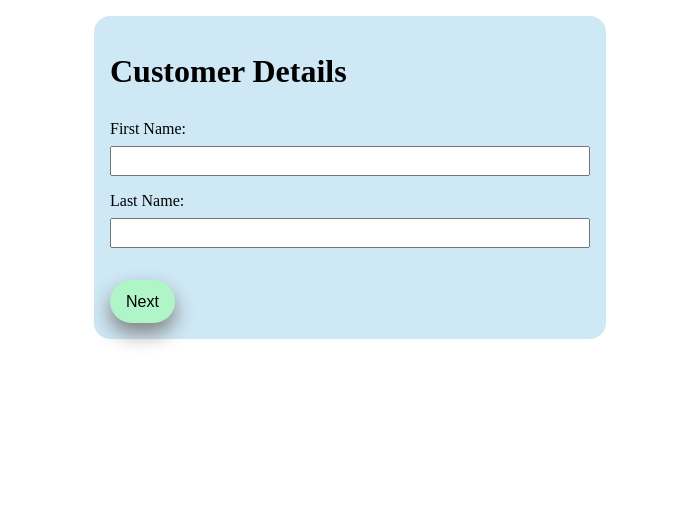
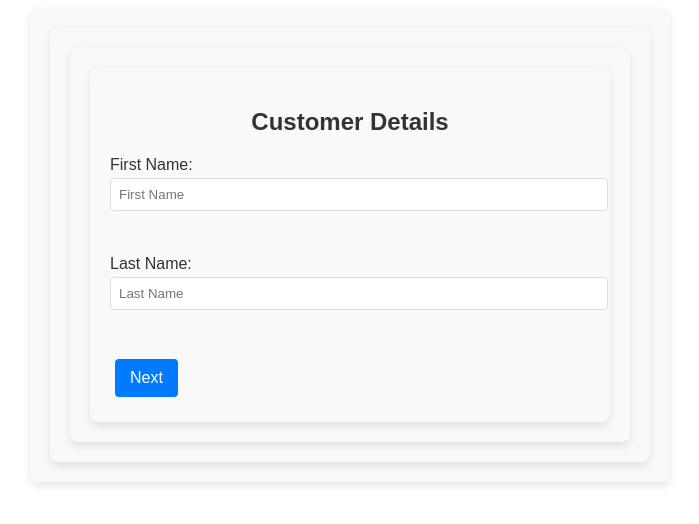
Before and after one commit to acciojob/multi-step-form-FarazAhmad2, a React app: page / in a window 1280 px wide. Shown: the top 524 px of the page, without its empty margins (290-989 px from the left). Built offline with nearby package versions, Linux system fonts and the light colour scheme.

Commit message:
ninth commit

```diff
--- a/src/components/App.js
+++ b/src/components/App.js
@@ -1,47 +1,50 @@
-import React, { useState, useEffect } from "react";
-import "./../styles/App.css";
-import Step from "./Step";
+// SGN
+import React, { useState } from 'react';
+import '../styles/App.css'; // Ensure the correct path
+import Step from './Step';
 
 const App = () => {
-  const [step, setStep] = useState(1); // Starts at step 1
+  const [currentStep, setCurrentStep] = useState(1);
   const [formData, setFormData] = useState({
-    first_name: "",
-    last_name: "",
-    model: "",
-    car_price: "",
-    card_info: "",
-    expiry_date: "",
-  }); // Initializes form data
+    first_name: '',
+    last_name: '',
+    model: '',
+    car_price: '',
+    card_info: '',
+    expiry_date: ''
+  });
 
-  function nextStep() {
-    setStep(step + 1);
-  }
+  const handleNext = () => {
+    setCurrentStep((prevStep) => prevStep + 1);
+  };
 
-  function prevStep() {
-    setStep(step - 1);
-  }
+  const handlePrev = () => {
+    setCurrentStep((prevStep) => prevStep - 1);
+  };
+
+  const handleSubmit = () => {
+    console.log('Submitted:', formData);
+  };
 
   const handleChange = (e) => {
-    const { name, value } = e.target;
-    const newData = { ...formData };
-    newData[name] = value;
-    setFormData(newData);
+    const { id, value } = e.target;
+    setFormData({
+      ...formData,
+      [id]: value
+    });
   };
-
-  const handleSubmit = (e) => {
-    e.preventDefault();
-    console.log('Form submitted:', formData);
-  };
-
-  useEffect(() => {
-    console.log('Current step:', step);
-  }, [step]);
 
   return (
     <div>
-      <form id={`step${step}`} onSubmit={step === 3 ? handleSubmit : (e) => e.preventDefault()}>
-        <Step step={step} handleChange={handleChange} formData={formData} nextStep={nextStep} prevStep={prevStep} />
-      </form>
+      {/* Do not remove the main div */}
+      <Step
+        currentStep={currentStep}
+        formData={formData}
+        handleChange={handleChange}
+        onNext={handleNext}
+        onPrev={handlePrev}
+        onSubmit={handleSubmit}
+      />
     </div>
   );
 };
--- a/src/components/Step.js
+++ b/src/components/Step.js
@@ -1,50 +1,139 @@
-import React from "react";
+// SGN
+import React, { useState } from 'react';
 
-const Step = ({ step, handleChange, formData, nextStep, prevStep }) => {
-  if (step === 1) {
-    return (
-      <div className="customer container">
-        <h1>Customer Details</h1>
-        <label htmlFor="first_name">First Name:</label>
-        <input onChange={handleChange} id="first_name" name="first_name" value={formData.first_name} />
-        <label htmlFor="last_name">Last Name:</label>
-        <input onChange={handleChange} id="last_name" name="last_name" value={formData.last_name} />
-        <div className="btns">
-        <button onClick={nextStep} type="button">Next</button>
+const Step = ({ currentStep, formData, handleChange, onNext, onPrev, onSubmit }) => {
+  const [creditCardError, setCreditCardError] = useState('');
+  const [expiryDateError, setExpiryDateError] = useState('');
+
+  const handleCreditCardNumberChange = (event) => {
+    const value = event.target.value;
+    handleChange(event);
+
+    // Validate credit card number
+    if (value.replace(/\D/g, '').length === 12) {
+      setCreditCardError('');
+    } else {
+      setCreditCardError('Credit card number must be exactly 12 digits');
+    }
+  };
+
+  const handleExpiryDateChange = (event) => {
+    const value = event.target.value;
+    handleChange(event);
+
+    // Validate expiry date format
+    const regex = /^(0[1-9]|1[0-2])\/([0-9]{2})$/;
+    if (regex.test(value)) {
+      setExpiryDateError('');
+    } else {
+      setExpiryDateError('Please enter a valid MM/YY date');
+    }
+  };
+
+  const isStep1 = currentStep === 1;
+  const isStep2 = currentStep === 2;
+  const isStep3 = currentStep === 3;
+
+  return (
+    <div>
+      {isStep1 && (
+        <div>
+          <h2>Customer Details</h2>
+          <label>
+            First Name:
+            <input
+              type="text"
+              id="first_name"
+              value={formData.first_name}
+              onChange={handleChange}
+              placeholder="First Name"
+            />
+          </label>
+          <br />
+          <label>
+            Last Name:
+            <input
+              type="text"
+              id="last_name"
+              value={formData.last_name}
+              onChange={handleChange}
+              placeholder="Last Name"
+            />
+          </label>
+          <br />
+          <button onClick={onNext}>Next</button>
         </div>
-      </div>
-    );
-  } else if (step === 2) {
-    return (
-      <div className="car container">
-        <h1>Car Details</h1>
-        <label htmlFor="model">Model:</label>
-        <input onChange={handleChange} id="model" name="model" value={formData.model} />
-        <label htmlFor="car_price">Price:</label>
-        <input onChange={handleChange} type="number" id="car_price" name="car_price" value={formData.car_price} />
-        <div className="btns">
-        <button onClick={prevStep} type="button">Back</button>
-        <button onClick={nextStep} type="button">Next</button>
+      )}
+
+      {isStep2 && (
+        <div>
+          <h2>Car Details</h2>
+          <label>
+            Car Model:
+            <input
+              type="text"
+              id="model"
+              value={formData.model}
+              onChange={handleChange}
+              placeholder="Car Model"
+            />
+          </label>
+          <br />
+          <label>
+            Car Price:
+            <input
+              type="text"
+              id="car_price"
+              value={formData.car_price}
+              onChange={handleChange}
+              placeholder="Car Price"
+            />
+          </label>
+          <br />
+          <button onClick={onPrev}>Previous</button>
+          <button onClick={onNext}>Next</button>
         </div>
-      </div>
-    );
-  } else if (step === 3) {
-    return (
-      <div className="payment container">
-        <h1>Payment Details</h1>
-        <label htmlFor="card_info">Credit Card Number:</label>
-        <input type="number" onChange={handleChange} id="card_info" name="card_info" value={formData.card_info} />
-        <label htmlFor="expiry_date">Expiration Date:</label>
-        <input onChange={handleChange} type="date" id="expiry_date" name="expiry_date" value={formData.expiry_date} />
-        <div className="btns">
-        <button onClick={prevStep} type="button">Back</button>
-        <button type="submit">Submit</button>
+      )}
+
+      {isStep3 && (
+        <div>
+          <h2>Payment Details</h2>
+          <label>
+            Credit Card Number:
+            <input
+              type="text"
+              id="card_info"
+              placeholder="Enter 12-digit number"
+              value={formData.card_info}
+              onChange={handleCreditCardNumberChange}
+            />
+            {creditCardError && <p style={{ color: 'red' }}>{creditCardError}</p>}
+          </label>
+          <br />
+          <label>
+            Expiration Date (MM/YY):
+            <input
+              type="text"
+              id="expiry_date"
+              placeholder="MM/YY"
+              value={formData.expiry_date}
+              onChange={handleExpiryDateChange}
+            />
+            {expiryDateError && <p style={{ color: 'red' }}>{expiryDateError}</p>}
+          </label>
+          <br />
+          <button onClick={onPrev}>Previous</button>
+          <button
+            onClick={() => {
+              if (!creditCardError && !expiryDateError) onSubmit();
+            }}
+          >
+            Submit
+          </button>
         </div>
-      </div>
-    );
-  } else {
-    return null;
-  }
+      )}
+    </div>
+  );
 };
 
 export default Step;
--- a/src/styles/App.css
+++ b/src/styles/App.css
@@ -1,29 +1,71 @@
-form {
-    margin: 1rem auto;
-    background-color: #cee8f6;
-    width: 30rem;
-    padding: 1rem;
-    border-radius: 1rem;
-}
+div {
+    font-family: Arial, sans-serif;
+    max-width: 600px;
+    margin: 0 auto;
+    padding: 20px;
+    background-color: #f9f9f9;
+    border-radius: 8px;
+    box-shadow: 0 4px 8px rgba(0, 0, 0, 0.1);
+  }
 
-.container {
-    display: flex;
-    flex-direction: column;
-    gap: 0.5rem;
-}
+  /* Step headers */
+  h2 {
+    text-align: center;
+    color: #333;
+  }
 
-input {
-    margin-bottom: 0.5rem;
-    height: 1.5rem;
-}
+  /* Form field styling */
+  label {
+    display: block;
+    margin-bottom: 10px;
+    font-size: 16px;
+    color: #333;
+  }
 
-button {
-    margin-top: 1rem;
-    margin-right: 1rem;
-    background-color: #aff5c7;
+  input[type="text"],
+  input[type="number"],
+  input[type="date"] {
+    width: 100%;
+    padding: 8px;
+    margin-top: 4px;
+    margin-bottom: 16px;
+    border: 1px solid #ddd;
+    border-radius: 4px;
+  }
+
+  input[type="text"]:focus,
+  input[type="number"]:focus,
+  input[type="date"]:focus {
+    border-color: #007bff;
+    outline: none;
+  }
+
+  /* Error message styling */
+  p {
+    color: red;
+    font-size: 14px;
+    margin: 0;
+  }
+
+  /* Button styling */
+  button {
+    padding: 10px 15px;
+    margin: 5px;
     border: none;
-    font-size: 1rem;
-    padding: 0.8rem 1rem;
-    border-radius: 5rem;
-    box-shadow: 0 10px 20px grey;
-}
+    border-radius: 4px;
+    color: #fff;
+    background-color: #007bff;
+    cursor: pointer;
+    font-size: 16px;
+    transition: background-color 0.3s ease;
+  }
+
+  button:hover {
+    background-color: #0056b3;
+  }
+
+  /* Navigation buttons styling */
+  button:disabled {
+    background-color: #cccccc;
+    cursor: not-allowed;
+  }
```
